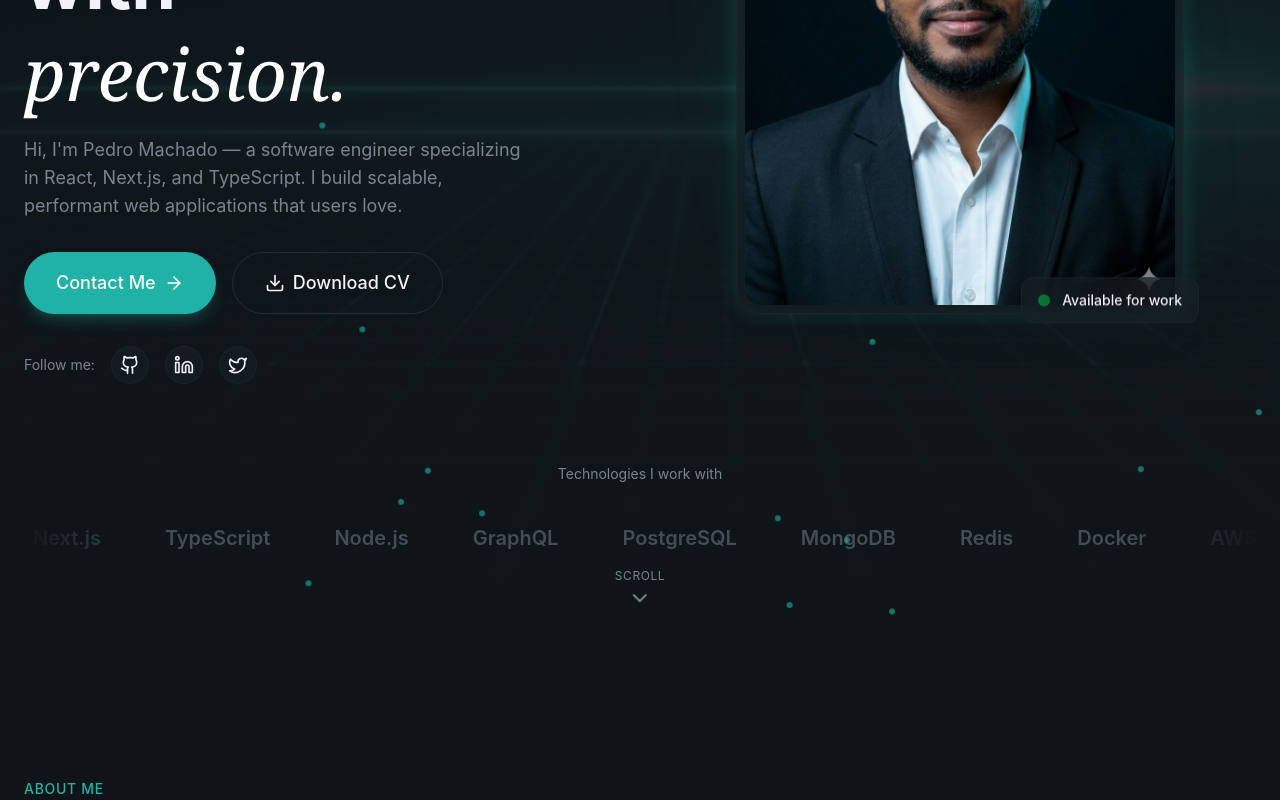
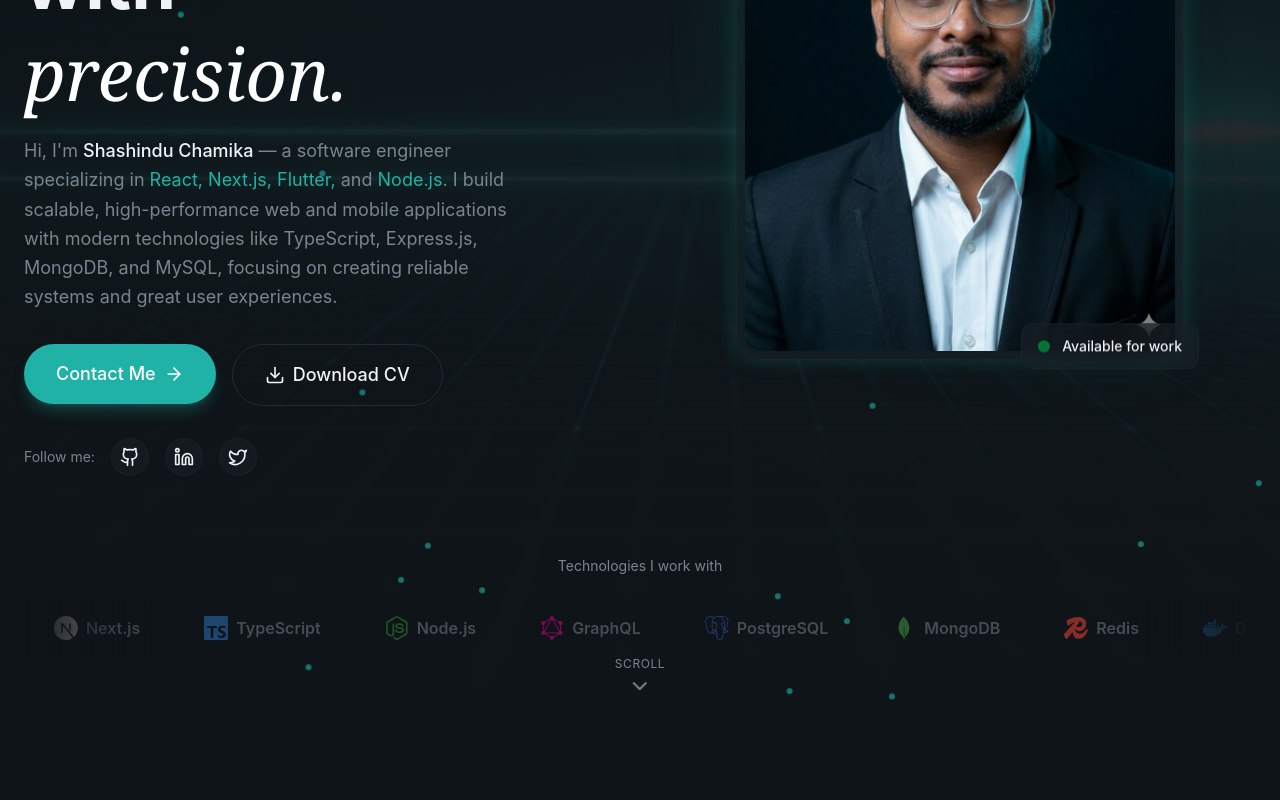
Before and after one commit to WShashinduChamika/Protfolio, a React (Vite) app: page / in a window 1280 px wide. Shown: the part 440-1240 px from the top of the page. Built offline with nearby package versions, Linux system fonts and the light colour scheme.

Commit message:
feat: add react-icons for skill representation and update Hero section

```diff
--- a/package.json
+++ b/package.json
@@ -16,6 +16,7 @@
     "lucide-react": "^0.556.0",
     "react": "^19.2.0",
     "react-dom": "^19.2.0",
+    "react-icons": "^5.6.0",
     "tailwindcss": "^4.1.17"
   },
   "devDependencies": {
--- a/src/sections/Hero.jsx
+++ b/src/sections/Hero.jsx
@@ -6,29 +6,49 @@ import {
   Linkedin,
   Twitter,
   Download,
+  Cloud,
 } from "lucide-react";
 import { AnimatedBorderButton } from "../components/AnimatedBorderButton";
 import { motion } from "framer-motion";
+import {
+  SiReact,
+  SiNextdotjs,
+  SiTypescript,
+  SiNodedotjs,
+  SiGraphql,
+  SiPostgresql,
+  SiMongodb,
+  SiRedis,
+  SiDocker,
+  SiVercel,
+  SiTailwindcss,
+  SiPrisma,
+  SiJest,
+  SiCypress,
+  SiFigma,
+  SiGit,
+  SiGithubactions,
+} from "react-icons/si";
 
 const skills = [
-  "React",
-  "Next.js",
-  "TypeScript",
-  "Node.js",
-  "GraphQL",
-  "PostgreSQL",
-  "MongoDB",
-  "Redis",
-  "Docker",
-  "AWS",
-  "Vercel",
-  "Tailwind CSS",
-  "Prisma",
-  "Jest",
-  "Cypress",
-  "Figma",
-  "Git",
-  "GitHub Actions",
+  { name: "React", icon: SiReact, color: "#61DAFB" },
+  { name: "Next.js", icon: SiNextdotjs, color: "#ffffff" },
+  { name: "TypeScript", icon: SiTypescript, color: "#3178C6" },
+  { name: "Node.js", icon: SiNodedotjs, color: "#339933" },
+  { name: "GraphQL", icon: SiGraphql, color: "#E10098" },
+  { name: "PostgreSQL", icon: SiPostgresql, color: "#4169E1" },
+  { name: "MongoDB", icon: SiMongodb, color: "#47A248" },
+  { name: "Redis", icon: SiRedis, color: "#FF4438" },
+  { name: "Docker", icon: SiDocker, color: "#2496ED" },
+  { name: "AWS", icon: Cloud, color: "#FF9900" },
+  { name: "Vercel", icon: SiVercel, color: "#ffffff" },
+  { name: "Tailwind CSS", icon: SiTailwindcss, color: "#06B6D4" },
+  { name: "Prisma", icon: SiPrisma, color: "#2D3748" },
+  { name: "Jest", icon: SiJest, color: "#C21325" },
+  { name: "Cypress", icon: SiCypress, color: "#69D3A7" },
+  { name: "Figma", icon: SiFigma, color: "#F24E1E" },
+  { name: "Git", icon: SiGit, color: "#F05032" },
+  { name: "GitHub Actions", icon: SiGithubactions, color: "#2088FF" },
 ];
 
 export const Hero = () => {
@@ -74,7 +94,7 @@ export const Hero = () => {
             >
               <span className="inline-flex items-center gap-2 px-4 py-2 rounded-full glass text-sm text-primary">
                 <span className="w-2 h-2 bg-primary rounded-full animate-pulse" />
-                Software Engineer • React Specialist
+                Software Engineer • Web Development Specialist
               </span>
             </motion.div>
 
@@ -98,11 +118,16 @@ export const Hero = () => {
                 initial={{ opacity: 0, y: 20 }}
                 animate={{ opacity: 1, y: 0 }}
                 transition={{ duration: 0.5, delay: 0.4 }}
-                className="text-lg text-muted-foreground max-w-lg"
+                className="text-lg text-muted-foreground max-w-lg leading-relaxed"
               >
-                Hi, I'm Pedro Machado — a software engineer specializing in
-                React, Next.js, and TypeScript. I build scalable, performant web
-                applications that users love.
+                Hi, I&apos;m{" "}
+                <span className="text-foreground font-medium">Shashindu Chamika</span>
+                {" "}— a software engineer specializing in{" "}
+                <span className="text-primary">React, Next.js, Flutter,</span> and{" "}
+                <span className="text-primary">Node.js</span>. I build scalable,
+                high-performance web and mobile applications with modern technologies
+                like TypeScript, Express.js, MongoDB, and MySQL, focusing on creating
+                reliable systems and great user experiences.
               </motion.p>
             </div>
 
@@ -113,9 +138,11 @@ export const Hero = () => {
               transition={{ duration: 0.5, delay: 0.5 }}
               className="flex flex-wrap gap-4"
             >
-              <Button size="lg">
-                Contact Me <ArrowRight className="w-5 h-5" />
-              </Button>
+              <a href="#contact">
+                <Button size="lg">
+                  Contact Me <ArrowRight className="w-5 h-5" />
+                </Button>
+              </a>
               <AnimatedBorderButton>
                 <Download className="w-5 h-5" />
                 Download CV
@@ -178,7 +205,7 @@ export const Hero = () => {
                 </div>
                 {/* Stats Badge */}
                 <div className="absolute -top-4 -left-4 glass rounded-xl px-4 py-3 animate-float animation-delay-500">
-                  <div className="text-2xl font-bold text-primary">5+</div>
+                  <div className="text-2xl font-bold text-primary">2+</div>
                   <div className="text-xs text-muted-foreground">
                     Years Exp.
                   </div>
@@ -209,9 +236,16 @@ export const Hero = () => {
             />
             <div className="flex animate-marquee">
               {[...skills, ...skills].map((skill, idx) => (
-                <div key={idx} className="flex-shrink-0 px-8 py-4">
-                  <span className="text-xl font-semibold text-muted-foreground/50 hover:text-muted-foreground transition-colors">
-                    {skill}
+                <div
+                  key={idx}
+                  className="shrink-0 flex items-center gap-2 px-8 py-4 group cursor-default"
+                >
+                  <skill.icon
+                    className="w-6 h-6 opacity-50 group-hover:opacity-100 transition-opacity"
+                    style={{ color: skill.color }}
+                  />
+                  <span className="text-base font-semibold text-muted-foreground/50 group-hover:text-muted-foreground transition-colors">
+                    {skill.name}
                   </span>
                 </div>
               ))}
```
Also changed, not shown: 1 other file (tests, documents, lock files or other folders).
